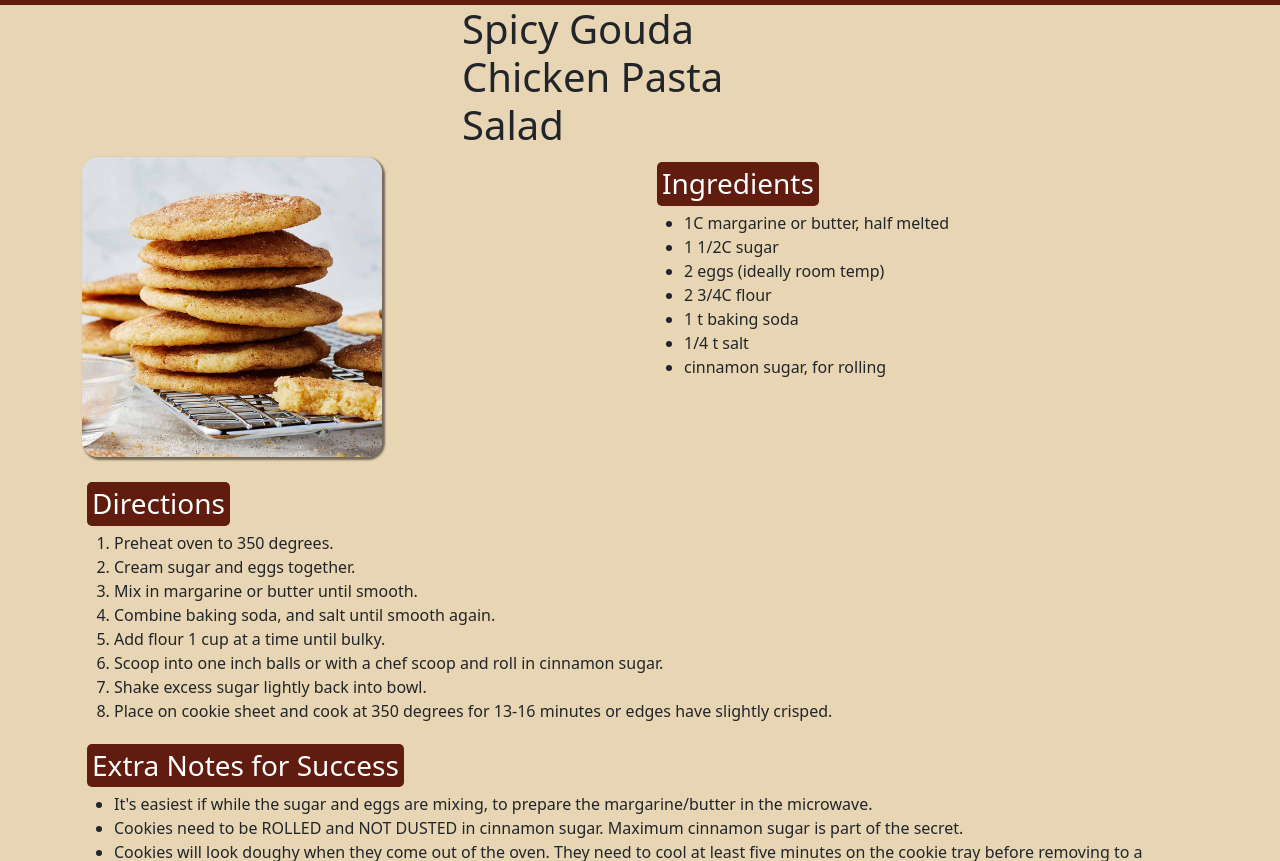
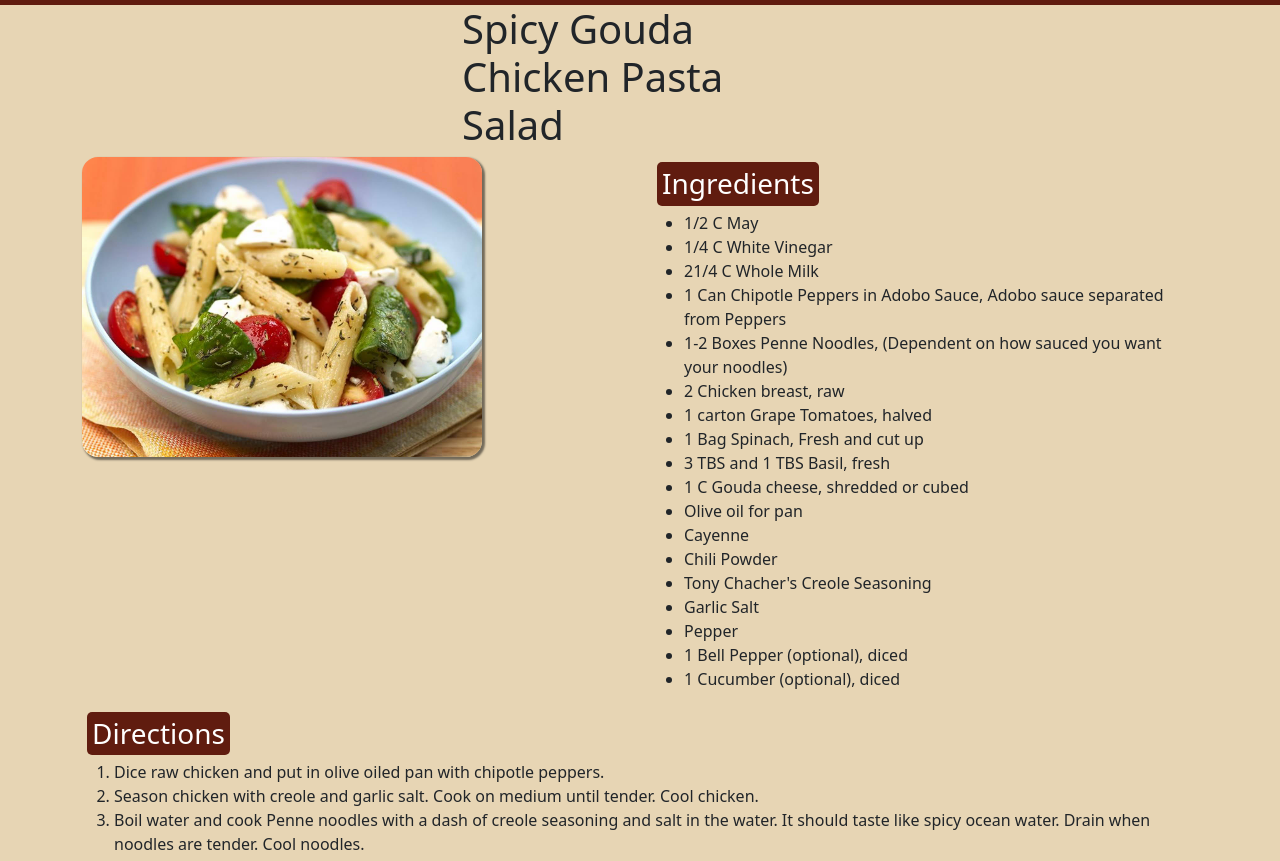
Before and after one commit to HeavensLanding/WhiskedWonder, a plain HTML site: page Spicy-gouda-chicken-pasta-salad.html in a window 1280 px wide. Shown: the part 91-952 px from the top of the page. Drawn offline with nearby package versions, Linux system fonts and the light colour scheme.

Commit message:
ingredients directions notes for success

```diff
--- a/Spicy-gouda-chicken-pasta-salad.html
+++ b/Spicy-gouda-chicken-pasta-salad.html
@@ -33,18 +33,29 @@
     </div>
     <div class="row">
         <div class="col-sm-12 col-md-6 col-lg-6">
-            <img src="snickerdoodles.jpg" class="img-fluid max-snicker-pic">
+            <img src="pastasalad.jpg" class="img-fluid max-snicker-pic">
         </div>
         <div class="col-sm-12 col-md-6 col-lg-6">
             <h3 class="header">Ingredients</h3>
             <ul>
-                    <li>1C margarine or butter, half melted</li>
-                    <li>1 1/2C sugar</li>
-                    <li>2 eggs (ideally room temp)</li>
-                    <li>2 3/4C flour</li>
-                    <li>1 t baking soda</li>
-                    <li>1/4 t salt</li>
-                    <li>cinnamon sugar, for rolling</li>
+                    <li>1/2 C May</li>
+                    <li>1/4 C White Vinegar</li>
+                    <li>21/4 C Whole Milk</li>
+                    <li>1 Can Chipotle Peppers in Adobo Sauce, Adobo sauce separated from Peppers</li>
+                    <li>1-2 Boxes Penne Noodles, (Dependent on how sauced you want your noodles)</li>
+                    <li>2 Chicken breast, raw</li>
+                    <li>1 carton Grape Tomatoes, halved</li>
+                    <li>1 Bag Spinach, Fresh and cut up</li>
+                    <li>3 TBS and 1 TBS Basil, fresh</li>
+                    <li>1 C Gouda cheese, shredded or cubed</li>
+                    <li>Olive oil for pan</li>
+                    <li>Cayenne</li>
+                    <li>Chili Powder</li>
+                    <li>Tony Chacher's Creole Seasoning</li>
+                    <li>Garlic Salt</li>
+                    <li>Pepper</li>
+                    <li>1 Bell Pepper (optional), diced</li>
+                    <li>1 Cucumber (optional), diced</li>
                 </ul>
         </div>
     </div>
@@ -59,14 +70,13 @@
     <div class="row">
         <div class="col">
             <ol>
-                <li>Preheat oven to 350 degrees.</li>
-                <li>Cream sugar and eggs together.</li>
-                <li>Mix in margarine or butter until smooth.</li>
-                <li>Combine baking soda, and salt until smooth again.</li>
-                <li>Add flour 1 cup at a time until bulky.</li>
-                <li>Scoop into one inch balls or with a chef scoop and roll in cinnamon sugar.</li>
-                <li>Shake excess sugar lightly back into bowl.</li>
-                <li>Place on cookie sheet and cook at 350 degrees for 13-16 minutes or edges have slightly crisped.</li>
+                <li>Dice raw chicken and put in olive oiled pan with chipotle peppers.</li>
+                <li>Season chicken with creole and garlic salt. Cook on medium until tender. Cool chicken.</li>
+                <li>Boil water and cook Penne noodles with a dash of creole seasoning and salt in the water. It should taste like spicy ocean water. Drain when noodles are tender. Cool noodles.</li>
+                <li>Remove chipotle peppers from chicken. These will not be in the final dish.</li>
+                <li>In a separate bowl, combine milk, adobo sauce, white vinegar, 1 TBS Basil and mayo by whisking.</li>
+                <li>Combine chicken (with peppers taken out), noodles, sauce from step 5, grape tomatoes, spinach, 3 TBS Basil, cheese, bell pepper (optional), cucumber (optional) and seasonings.</li>
+                <li>Best served cool.</li>
             </ol>
         </div>
     </div>
@@ -81,10 +91,10 @@
     <div class="row">
         <div class="col">
             <ul>
-                <li>It's easiest if while the sugar and eggs are mixing, to prepare the margarine/butter in the microwave.</li>
-                <li>Cookies need to be ROLLED and NOT DUSTED in cinnamon sugar. Maximum cinnamon sugar is part of the secret.</li>
-                <li>Cookies will look doughy when they come out of the oven. They need to cool at least five minutes on the cookie tray before removing to a cooling rack. This sets them up the rest of the way and ensures crispy outside, chewy inside.</li>
-                <li>Your snickerdoodles will not taste as amazing as mine because I will take the ultimate secret to the bitter end, but this recipe will allow you to get pretty close</li>
+                <li>An easy way to separate the chipotle peppers and the adobo sauce is to make the dressing from step five and pour entire can of peppers into the sauce, then strain the sauce. Keep what was separated in the strainer and the bowl. What's in the bowl is now the dressing and what's in the strainer is ready to be cooked with the chicken.</li>
+                <li>The dressing for the salad will be liquidy. If you want a thicker sauce, you can add 1/4 C of grated parmesan cheese (the kind that comes in the shake can).</li>
+                <li>Bell Peppers and Cucumber is optional. I normally do not include this.</li>
+                <li>For more spice, double the adobo sauce or add more cayenne.</li>
             </ul>
         </div>
     </div>
```
Also changed, not shown: pastasalad.jpg (added).
